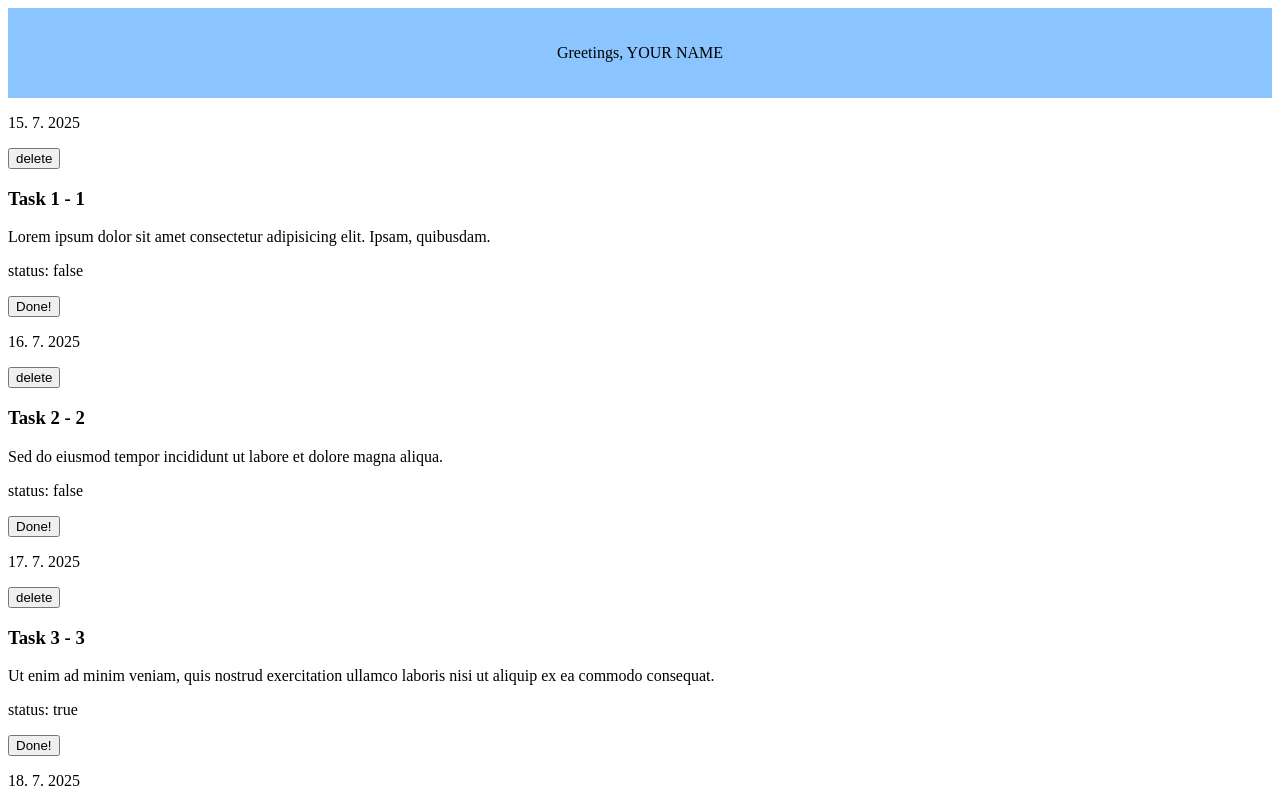
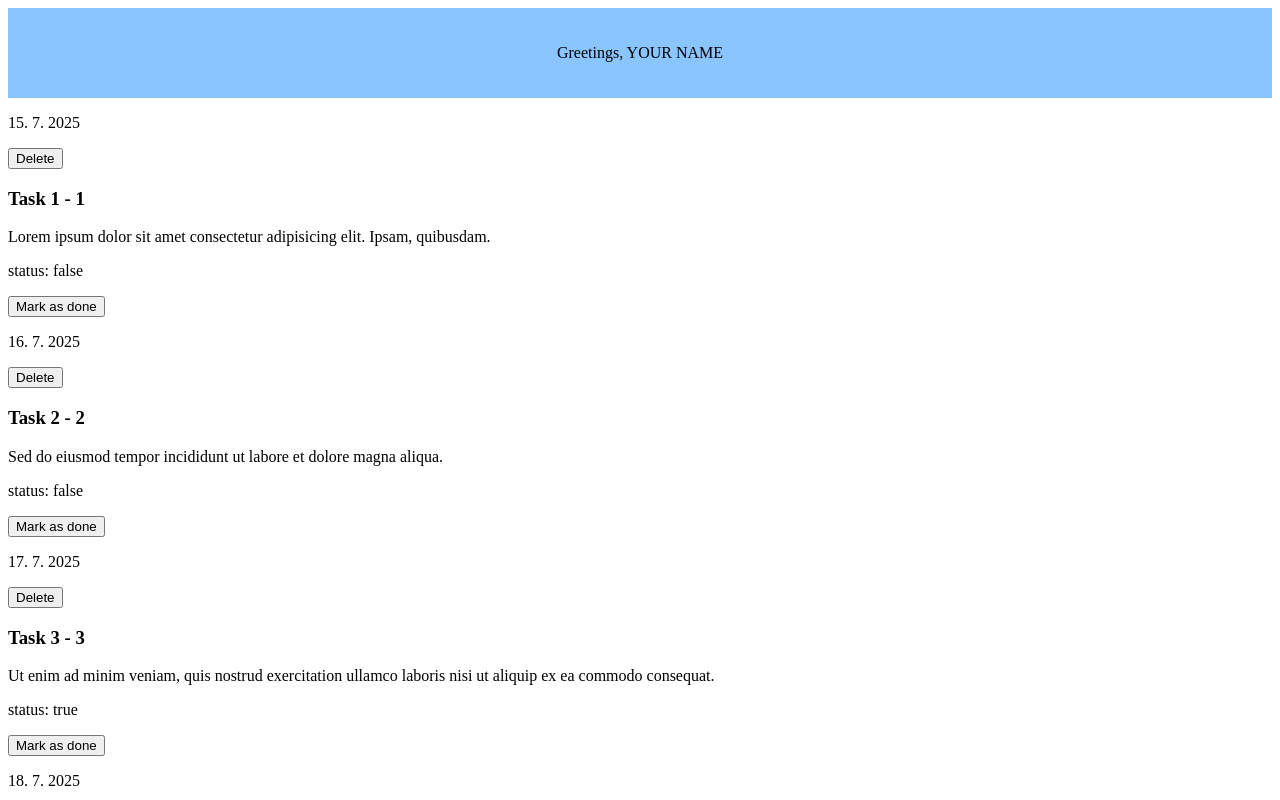
Before and after one commit to stakic-igor/my-todo-list, a Vue app: page / in a window 1280 px wide. Shown: the top 800 px of the page. Built offline with nearby package versions, Linux system fonts and the light colour scheme.

Commit message:
Add basic button component

```diff
--- /dev/null
+++ b/src/components/Button.vue
@@ -0,0 +1,13 @@
+<script setup>
+
+const props = defineProps({
+    buttonText: String
+})
+
+</script>
+
+<template>
+    <button>
+        {{ props.buttonText }}
+    </button>
+</template>
--- a/src/components/SingleTask.vue
+++ b/src/components/SingleTask.vue
@@ -1,4 +1,5 @@
 <script setup>
+import Button from './Button.vue';
 
 const props = defineProps({
     id: Number,
@@ -13,10 +14,10 @@ const props = defineProps({
 <template>
     <div>
         <p>{{ props.date }}</p>
-        <button>delete</button>
+        <Button button-text="Delete" />
     </div>
     <h3>{{ props.title }} - {{ props.id }}</h3>
     <p>{{ props.description }}</p>
     <p>status: {{ props.isCompleted }}</p>
-    <button>Done!</button>
+    <Button button-text="Mark as done" />
 </template>
```
